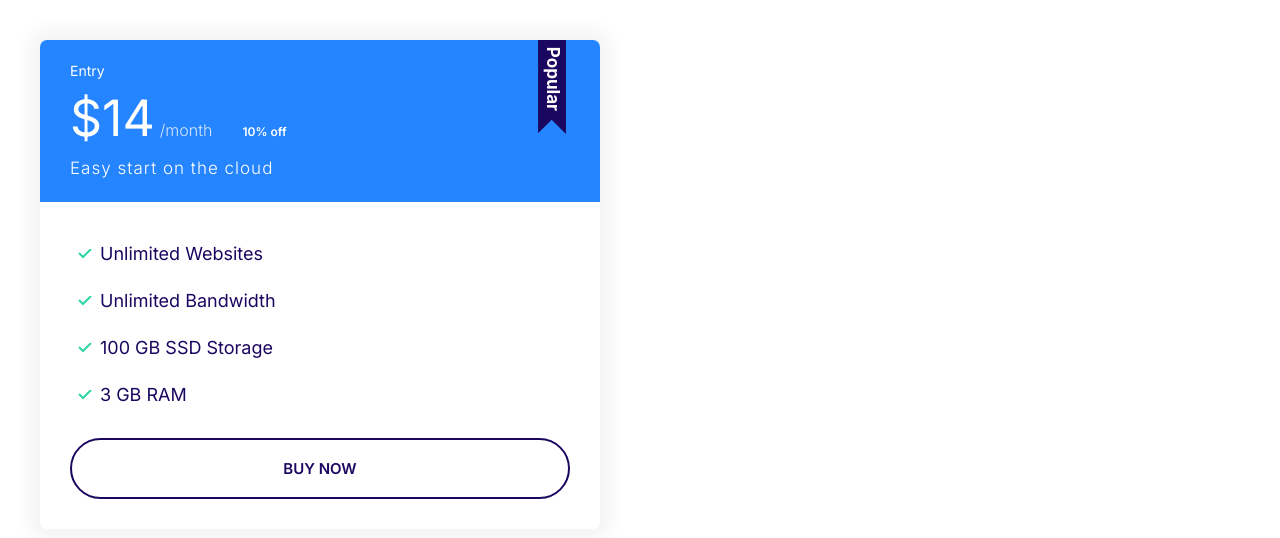
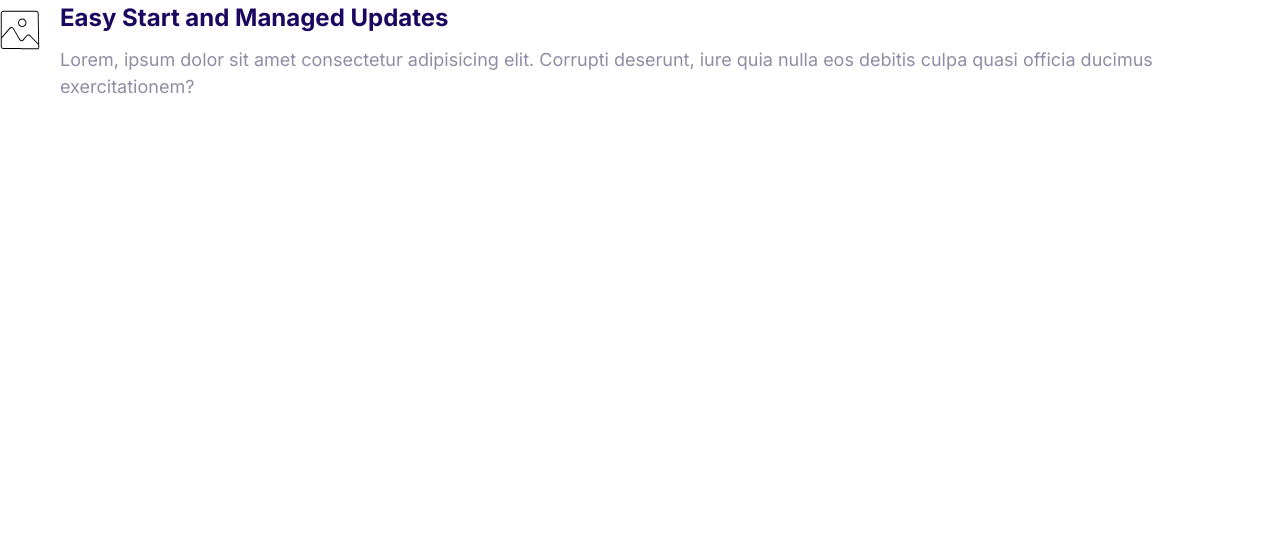
Before and after one commit to Sanket4496/moshify, a plain HTML site: page index.html in a window 1280 px wide. Drawn offline with Linux system fonts and the light colour scheme.

Commit message:
Add media component

```diff
--- a/css/styles.css
+++ b/css/styles.css
@@ -350,3 +350,21 @@ a {
         font-size: 1.7rem;
     }
 }
+
+/* Media */
+
+.media {
+    display: flex;
+}
+
+.media__title {
+    margin-top: 0;
+}
+
+.media__image {
+    margin-top: 1rem;
+}
+
+.media__body {
+    margin: 0 2rem;
+}
--- a/index.html
+++ b/index.html
@@ -13,26 +13,16 @@
 </head>
 
 <body>
-    <div style="width: 50%; padding: 4rem;">
-        <div class="plan plan--popular">
-            <div class="card card--primary">
-                <header class="card__header">
-                    <h3 class="plan__name">Entry</h3>
-                    <span class="plan__price">$14</span>
-                    <span class="plan__billing-cycle">/month</span>
-                    <span class="badge badge--small badge--primary">10% off</span>
-                    <span class="plan__description">Easy start on the cloud</span>
-                </header>
-                <div class="card__body">
-                    <ul class="list list--tick">
-                        <li class="list__item">Unlimited Websites</li>
-                        <li class="list__item">Unlimited Bandwidth</li>
-                        <li class="list__item">100 GB SSD Storage</li>
-                        <li class="list__item">3 GB RAM</li>
-                    </ul>
-                    <button class="btn btn--outline btn--block">Buy Now</button>
-                </div>
-            </div>
+    <div class="media">
+        <div class="media__image">
+            <svg class="icon icon--primary">
+                <use xlink:href="images/sprite.svg#snap"></use>
+            </svg>
+        </div>
+        <div class="media__body">
+            <h3 class="media__title">Easy Start and Managed Updates</h3>
+            <p>Lorem, ipsum dolor sit amet consectetur adipisicing elit. Corrupti deserunt, iure quia nulla eos debitis
+                culpa quasi officia ducimus exercitationem?</p>
         </div>
     </div>
 </body>
```
Also changed, not shown: components/media.html (added, +12 -0 lines).
